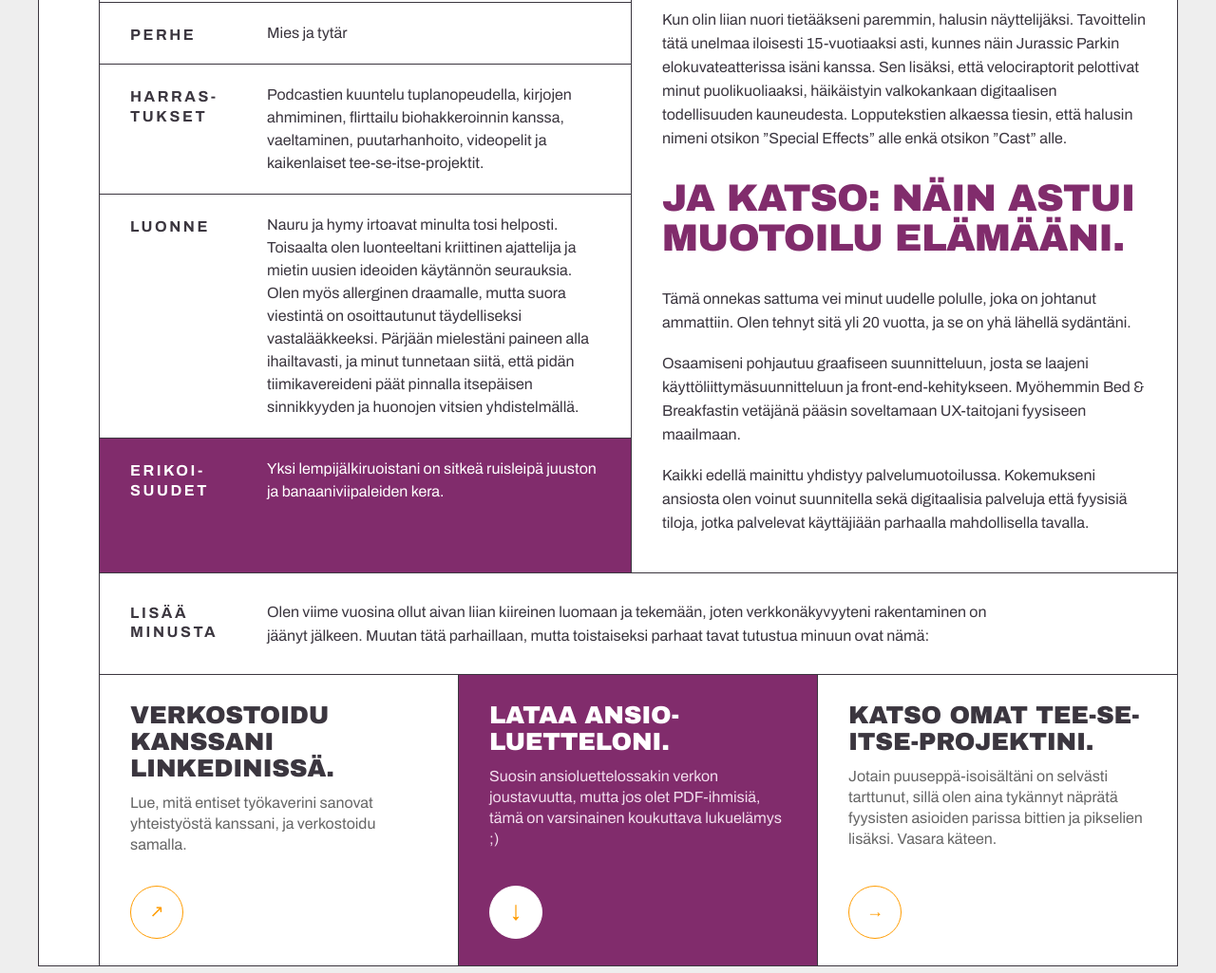
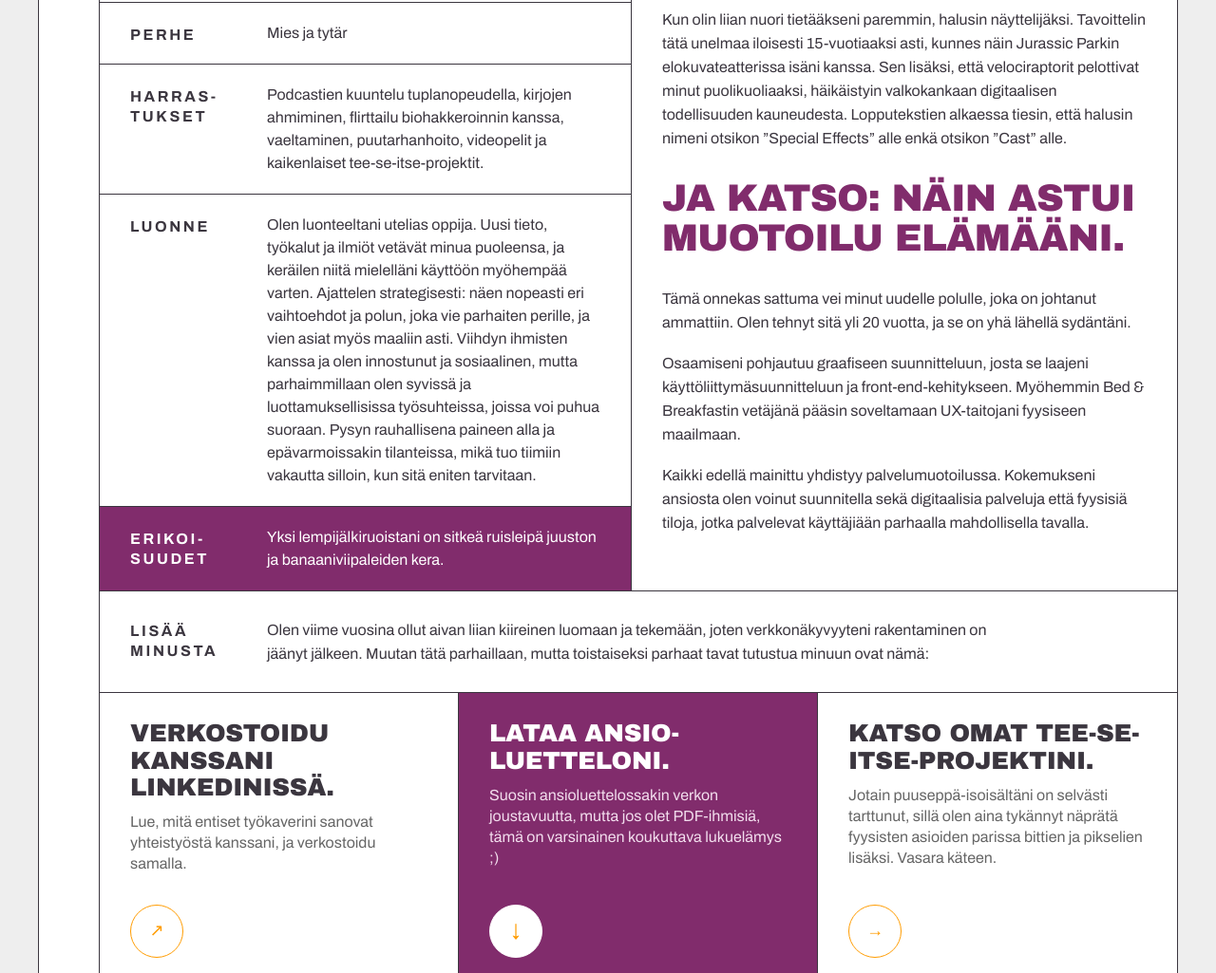
Before and after one commit to tiujam-home/titiucom-2026, an Astro site: page / in a window 1280 px wide. Shown: the part 3918-4943 px from the top of the page at 95% size. Built offline with nearby package versions, Linux system fonts and the light colour scheme; Astro itself is replaced by a stand-in of ours.

Commit message:
Päivitä Tutustutaan-osion Luonne-teksti
Co-Authored-By: Claude Opus 5.5 <noreply@anthropic.com>

```diff
--- a/src/components/portfolio/AboutSheet.astro
+++ b/src/components/portfolio/AboutSheet.astro
@@ -10,7 +10,7 @@ const facts = [
   },
   {
     term: 'Luonne',
-    text: 'Nauru ja hymy irtoavat minulta tosi helposti. Toisaalta olen luonteeltani kriittinen ajattelija ja mietin uusien ideoiden käytännön seurauksia. Olen myös allerginen draamalle, mutta suora viestintä on osoittautunut täydelliseksi vastalääkkeeksi. Pärjään mielestäni paineen alla ihailtavasti, ja minut tunnetaan siitä, että pidän tiimikavereideni päät pinnalla itsepäisen sinnikkyyden ja huonojen vitsien yhdistelmällä.',
+    text: 'Olen luonteeltani utelias oppija. Uusi tieto, työkalut ja ilmiöt vetävät minua puoleensa, ja keräilen niitä mielelläni käyttöön myöhempää varten. Ajattelen strategisesti: näen nopeasti eri vaihtoehdot ja polun, joka vie parhaiten perille, ja vien asiat myös maaliin asti. Viihdyn ihmisten kanssa ja olen innostunut ja sosiaalinen, mutta parhaimmillaan olen syvissä ja luottamuksellisissa työsuhteissa, joissa voi puhua suoraan. Pysyn rauhallisena paineen alla ja epävarmoissakin tilanteissa, mikä tuo tiimiin vakautta silloin, kun sitä eniten tarvitaan.',
   },
 ];
 
```
